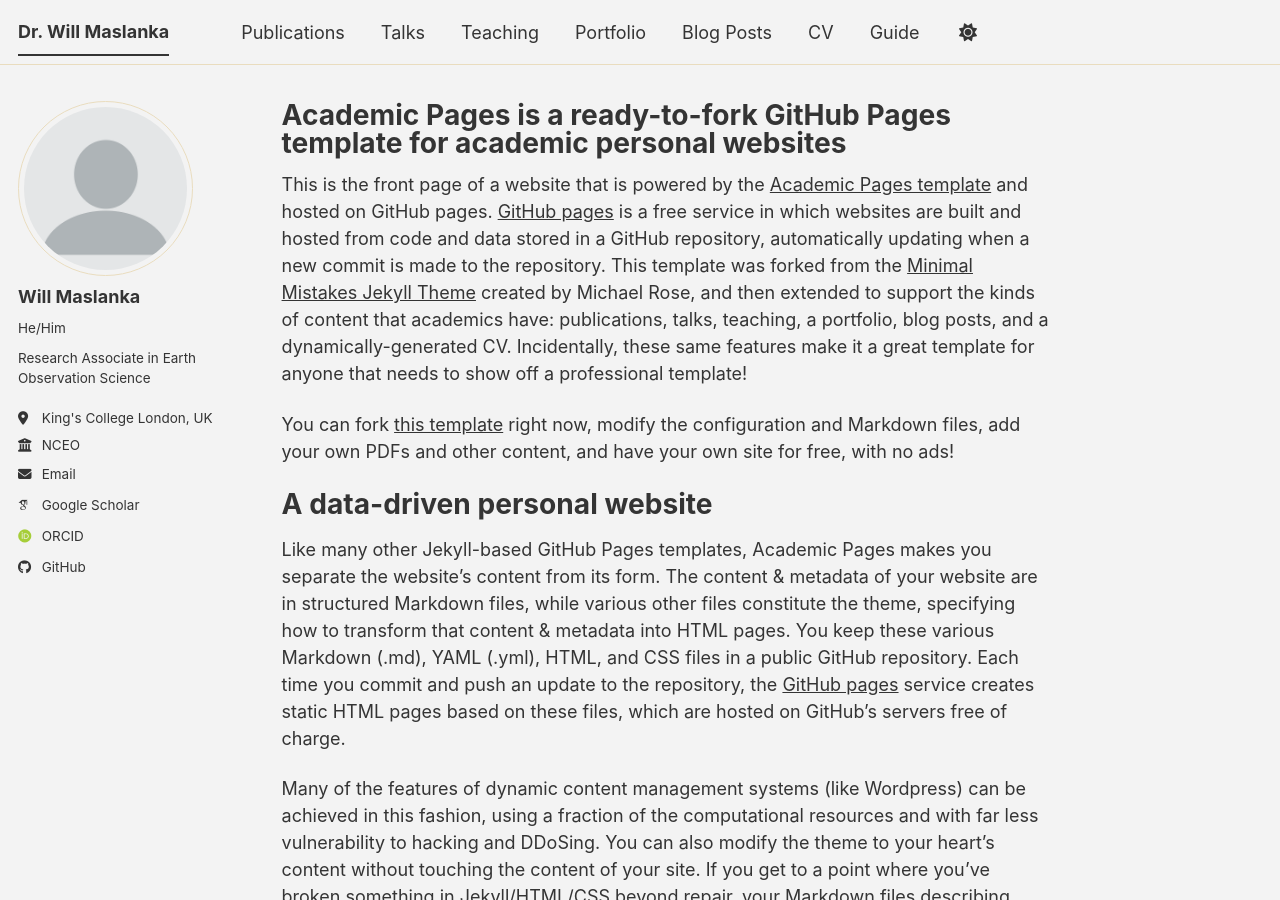
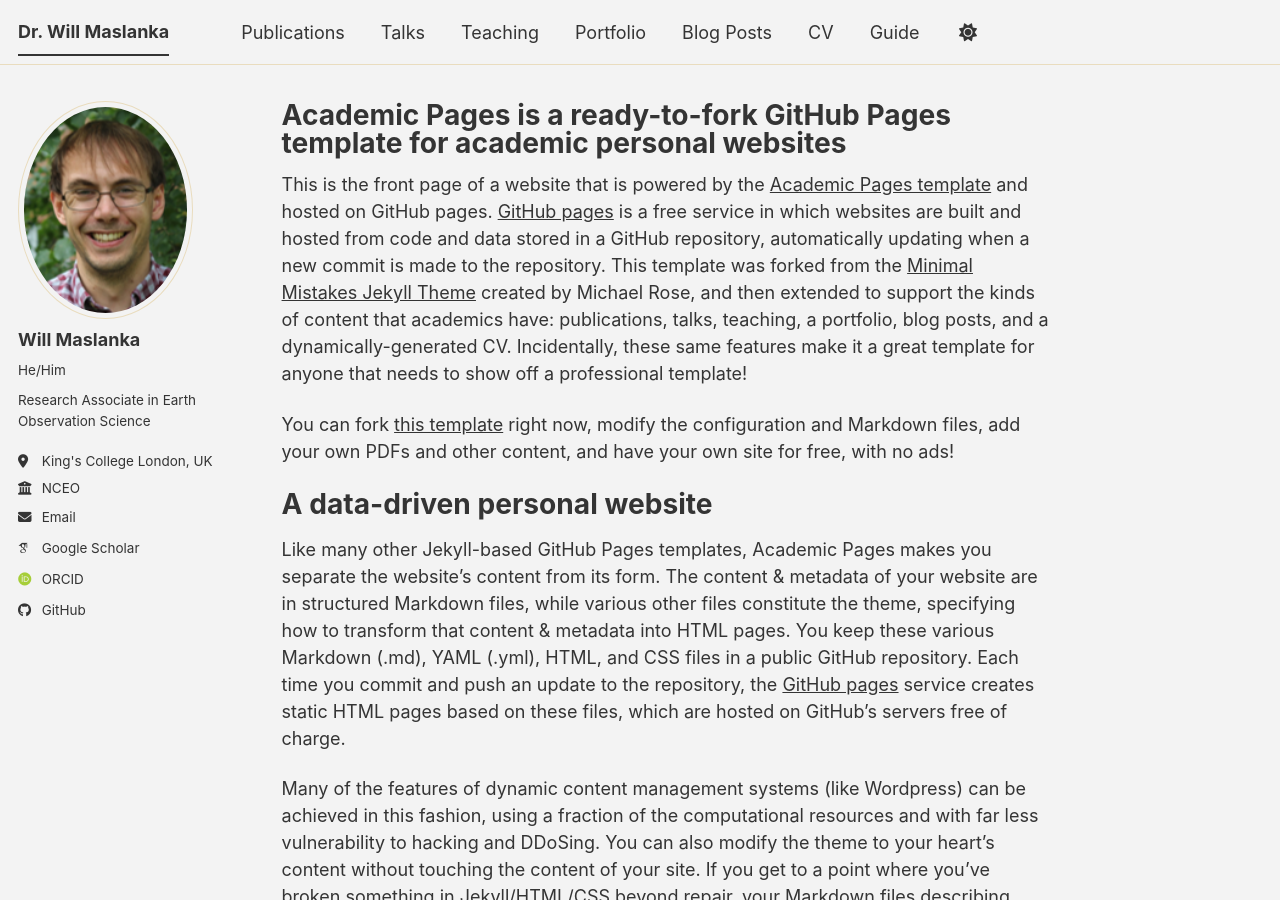
Before and after one commit to willmaslanka/willmaslanka.github.io, a Jekyll site: the page built from _pages/about.md, in a window 1280 px wide and 900 px high. Built offline with Jekyll 4.4.1, drawn with Linux system fonts in a browser that asks for light colours; some web fonts are replaced; a script bundle is joined from its source files by our own code; library files that are not in the unit come from our copies.

Commit message:
Update _config.yml

```diff
--- a/_config.yml
+++ b/_config.yml
@@ -23,7 +23,7 @@
 #               Additional customization can be done by editing /_includes/author-profile.html
 author:
   # Biographic information
-  avatar           : "profile.png"
+  avatar           : "WM_crop_photo.png"
   name             : "Will Maslanka"
   pronouns         : "He/Him"
   bio              : "Research Associate in Earth Observation Science"
```
